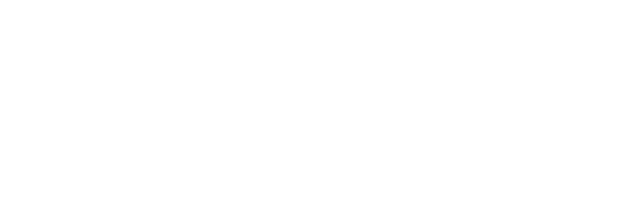
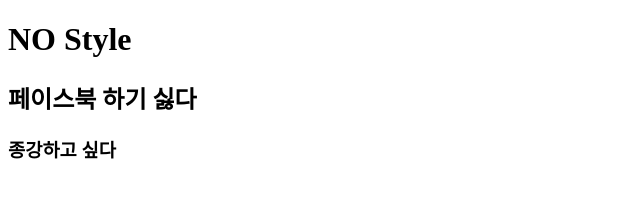
Before and after one commit to HongKing896/Practical_Project_02, a plain HTML site: page nostyle/nostyle.html in a window 1280 px wide. Shown: the whole page, without its empty margins (0-640 px from the left). Drawn offline with Linux system fonts and the light colour scheme.

Commit message:
deploy check commit

```diff
--- a/nostyle/nostyle.html
+++ b/nostyle/nostyle.html
@@ -6,6 +6,10 @@
     <title>Document</title>
 </head>
 <body>
-
+    <div>
+        <h1>NO Style</h1>
+        <h2>페이스북 하기 싫다</h2>
+        <h3>종강하고 싶다</h3>
+    </div>
 </body>
 </html>
```
Also changed, not shown: example/example.html (+5 -1 lines), style1/style1.html (+5 -1 lines), style2/style2.html (+5 -1 lines).
